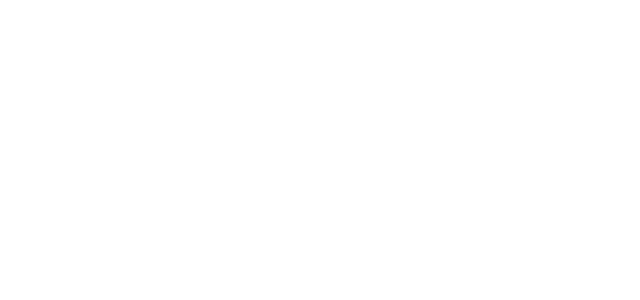
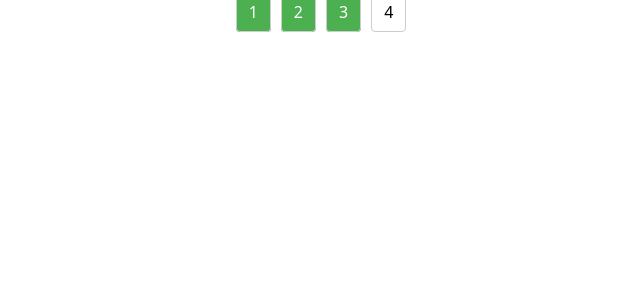
Before and after one commit to rohanasif/cvmakerfigma, a React (Vite) app: page /3 in a window 1280 px wide. Before the commit this address had no page. Shown: the top 300 px of the page, without its empty margins (319-959 px from the left). Built offline with nearby package versions, Linux system fonts and the light colour scheme.

Commit message:
page number fixed

```diff
--- a/src/App.jsx
+++ b/src/App.jsx
@@ -14,10 +14,10 @@
     <div className="flex flex-col justify-between items-center">
       <Routes>
         <Route path="/" element={<LandingPage />} />
-        <Route path="/one" element={<StepOne />} />
-        <Route path="/two" element={<StepTwo />} />
-        <Route path="/three" element={<StepThree />} />
-        <Route path="/four" element={<StepFour />} />
+        <Route path="/1" element={<StepOne />} />
+        <Route path="/2" element={<StepTwo />} />
+        <Route path="/3" element={<StepThree />} />
+        <Route path="/4" element={<StepFour />} />
         <Route path="/review" element={<Review />} />
         <Route path="/add" element={<AddDetails />} />
         <Route path="/resume" element={<Resume />} />
--- a/src/components/Pagination.jsx
+++ b/src/components/Pagination.jsx
@@ -1,7 +1,8 @@
 import React, { useState } from "react";
+import { Link } from "react-router-dom";
 
-const Pagination = () => {
-  const [currentPage, setCurrentPage] = useState(1);
+const Pagination = ({ pageNumber }) => {
+  const [currentPage, setCurrentPage] = useState(pageNumber);
 
   const changePage = (page) => {
     setCurrentPage(page);
@@ -12,13 +13,13 @@
 
     return pages.map((page) => (
       <li key={page}>
-        <a
-          href="#"
+        <Link
+          to={`/${page}`}
           onClick={() => changePage(page)}
           className={getPageItemClassName(page)}
         >
           {page}
-        </a>
+        </Link>
       </li>
     ));
   };
--- a/src/routes/StepFour.jsx
+++ b/src/routes/StepFour.jsx
@@ -1,7 +1,8 @@
 import React from "react";
+import Pagination from "../components/Pagination";
 
 const StepFour = () => {
-  return <div>StepFour</div>;
+  return <Pagination pageNumber={4} />;
 };
 
 export default StepFour;
--- a/src/routes/StepOne.jsx
+++ b/src/routes/StepOne.jsx
@@ -2,7 +2,7 @@
 import Pagination from "../components/Pagination";
 
 const StepOne = () => {
-  return <Pagination />;
+  return <Pagination pageNumber={1} />;
 };
 
 export default StepOne;
--- a/src/routes/StepThree.jsx
+++ b/src/routes/StepThree.jsx
@@ -1,7 +1,7 @@
 import React from "react";
-
+import Pagination from "../components/Pagination";
 const StepThree = () => {
-  return <div>StepThree</div>;
+  return <Pagination pageNumber={3} />;
 };
 
 export default StepThree;
--- a/src/routes/StepTwo.jsx
+++ b/src/routes/StepTwo.jsx
@@ -1,7 +1,8 @@
 import React from "react";
+import Pagination from "../components/Pagination";
 
 const StepTwo = () => {
-  return <div>StepTwo</div>;
+  return <Pagination pageNumber={2} />;
 };
 
 export default StepTwo;
```
